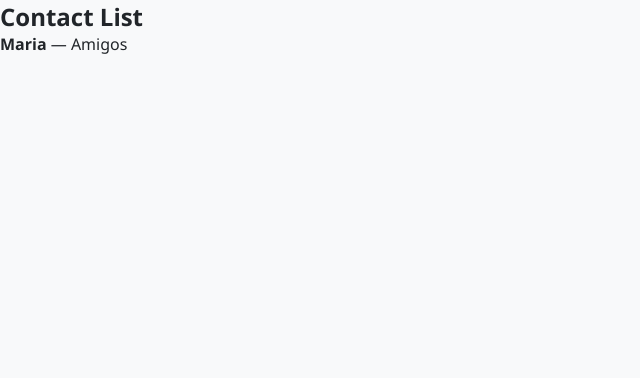
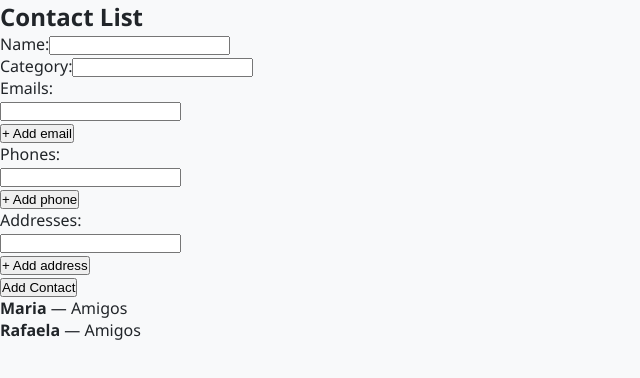
Before and after one commit to rafaelachinaglia/contact-book, a React (Vite) app: page / in a window 1280 px wide. Shown: the top 378 px of the page, without its empty margins (0-640 px from the left). Built offline with nearby package versions, Linux system fonts and the light colour scheme; data requests are answered from the project's data file.

Commit message:
feat: add contact creation form with validation

```diff
--- a/db.json
+++ b/db.json
@@ -1,12 +1,33 @@
 {
   "contacts": [
     {
-      "id": 1,
+      "id": "1",
       "name": "Maria",
       "category": "Amigos",
-      "emails": ["maria@gmail.com"],
-      "phones": ["11999999999"],
-      "addresses": ["Rua A, 123"]
+      "emails": [
+        "maria@gmail.com"
+      ],
+      "phones": [
+        "11999999999"
+      ],
+      "addresses": [
+        "Rua A, 123"
+      ]
+    },
+    {
+      "id": "6260",
+      "name": "Rafaela",
+      "category": "Amigos",
+      "emails": [
+        "rafaelachinaglia@hotmail.com",
+        ""
+      ],
+      "phones": [
+        "19994516845"
+      ],
+      "addresses": [
+        "R. Armando Strazzacappa"
+      ]
     }
   ]
 }
--- a/package.json
+++ b/package.json
@@ -13,8 +13,8 @@
   "dependencies": {
     "@hookform/resolvers": "^5.1.1",
     "axios": "^1.10.0",
-    "react": "^19.1.0",
-    "react-dom": "^19.1.0",
+    "react": "^18.3.1",
+    "react-dom": "^18.3.1",
     "react-hook-form": "^7.60.0",
     "react-modal": "^3.16.3",
     "react-toastify": "^11.0.5",
@@ -32,7 +32,7 @@
     "eslint-plugin-react-refresh": "^0.4.20",
     "globals": "^16.3.0",
     "json-server": "^1.0.0-beta.3",
-    "typescript": "~5.8.3",
+    "typescript": "^5.8.3",
     "typescript-eslint": "^8.35.1",
     "vite": "^7.0.4"
   }
--- /dev/null
+++ b/src/components/AddContactForm.tsx
@@ -0,0 +1,156 @@
+import { useForm, useFieldArray } from "react-hook-form";
+import type { SubmitHandler, DeepPartial } from "react-hook-form";
+import { yupResolver } from "@hookform/resolvers/yup";
+import * as yup from "yup";
+import { useContacts } from "../hooks/useContacts";
+
+type Item = { value: string };
+
+type FormData = {
+  name: string;
+  category: string;
+  emails: Item[];
+  phones: Item[];
+  addresses: Item[];
+};
+
+// ✅ Schema de validação corrigido
+const schema = yup
+  .object({
+    name: yup.string().required("Name is required"),
+    category: yup.string().required("Category is required"),
+    emails: yup
+      .array()
+      .of(
+        yup.object({
+          value: yup.string().email("Invalid email").required("Email is required"),
+        })
+      )
+      .min(1, "At least one email is required")
+      .required(),
+    phones: yup
+      .array()
+      .of(
+        yup.object({
+          value: yup.string().required("Phone is required"),
+        })
+      )
+      .min(1, "At least one phone is required")
+      .required(),
+    addresses: yup
+      .array()
+      .of(
+        yup.object({
+          value: yup.string().required("Address is required"),
+        })
+      )
+      .min(1, "At least one address is required")
+      .required(),
+  })
+  .required();
+
+export function AddContactForm() {
+  const { addContact } = useContacts();
+
+  const {
+    register,
+    handleSubmit,
+    control,
+    reset,
+    formState: { errors },
+  } = useForm<FormData>({
+    resolver: yupResolver(schema),
+    defaultValues: {
+      name: '',
+      category: '',
+      emails: [{ value: '' }],
+      phones: [{ value: '' }],
+      addresses: [{ value: '' }],
+    } as DeepPartial<FormData>,
+  });
+
+  const { fields: emailFields, append: addEmail } = useFieldArray({
+    control,
+    name: "emails",
+  });
+
+  const { fields: phoneFields, append: addPhone } = useFieldArray({
+    control,
+    name: "phones",
+  });
+
+  const { fields: addressFields, append: addAddress } = useFieldArray({
+    control,
+    name: "addresses",
+  });
+
+  const onSubmit: SubmitHandler<FormData> = async (data) => {
+    const formattedData = {
+      name: data.name,
+      category: data.category,
+      emails: data.emails.map((e) => e.value),
+      phones: data.phones.map((p) => p.value),
+      addresses: data.addresses.map((a) => a.value),
+    };
+
+    await addContact(formattedData);
+    reset();
+  };
+
+  return (
+    <form onSubmit={handleSubmit(onSubmit)}>
+      <div>
+        <label>Name:</label>
+        <input {...register("name")} />
+        <p>{errors.name?.message}</p>
+      </div>
+
+      <div>
+        <label>Category:</label>
+        <input {...register("category")} />
+        <p>{errors.category?.message}</p>
+      </div>
+
+      <div>
+        <label>Emails:</label>
+        {emailFields.map((field, index) => (
+          <div key={field.id}>
+            <input {...register(`emails.${index}.value` as const)} />
+            <p>{errors.emails?.[index]?.value?.message}</p>
+          </div>
+        ))}
+        <button type="button" onClick={() => addEmail({ value: '' })}>
+          + Add email
+        </button>
+      </div>
+
+      <div>
+        <label>Phones:</label>
+        {phoneFields.map((field, index) => (
+          <div key={field.id}>
+            <input {...register(`phones.${index}.value` as const)} />
+            <p>{errors.phones?.[index]?.value?.message}</p>
+          </div>
+        ))}
+        <button type="button" onClick={() => addPhone({ value: '' })}>
+          + Add phone
+        </button>
+      </div>
+
+      <div>
+        <label>Addresses:</label>
+        {addressFields.map((field, index) => (
+          <div key={field.id}>
+            <input {...register(`addresses.${index}.value` as const)} />
+            <p>{errors.addresses?.[index]?.value?.message}</p>
+          </div>
+        ))}
+        <button type="button" onClick={() => addAddress({ value: '' })}>
+          + Add address
+        </button>
+      </div>
+
+      <button type="submit">Add Contact</button>
+    </form>
+  );
+}
--- a/src/pages/ContactsPage.tsx
+++ b/src/pages/ContactsPage.tsx
@@ -1,14 +1,18 @@
+import { AddContactForm } from '../components/AddContactForm';
 import { useContacts } from '../hooks/useContacts';
+
 
 export function ContactsPage() {
   const { contacts, loading, error } = useContacts();
 
-  if (loading) return <p>Loading...</p>;
-  if (error) return <p>{error}</p>;
-
   return (
     <div>
       <h2>Contact List</h2>
+      <AddContactForm />
+
+      {loading && <p>Loading...</p>}
+      {error && <p>{error}</p>}
+
       <ul>
         {contacts.map(contact => (
           <li key={contact.id}>
```
Also changed, not shown: 1 other file (tests, documents, lock files or other folders).
